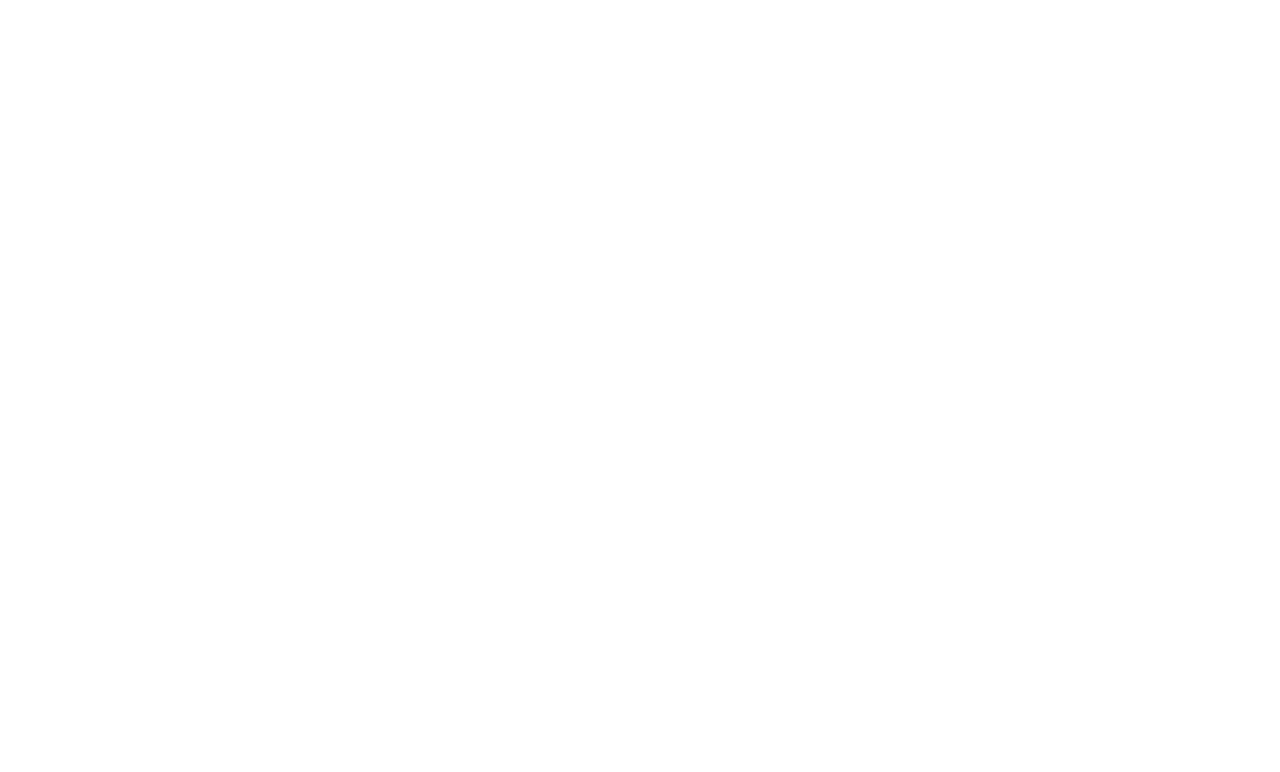
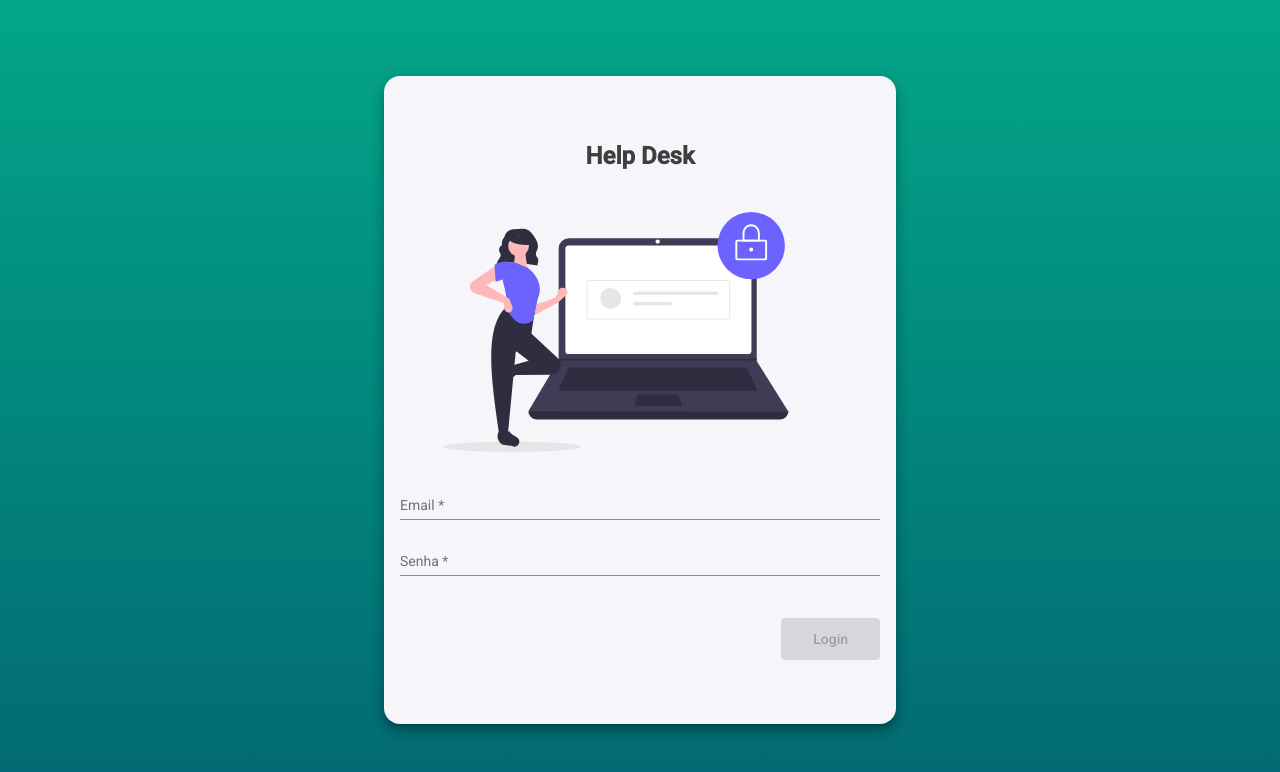
Before and after one commit to GabrielAnony/helpdesk-frontend, an Angular app: page /login in a window 1280 px wide. Before the commit this address led to /. Shown: the top 772 px of the page. Built offline with nearby package versions, Linux system fonts and the light colour scheme.

Commit message:
form e validation para login

```diff
--- a/src/app/app-routing.module.ts
+++ b/src/app/app-routing.module.ts
@@ -1,3 +1,4 @@
+import { LoginComponent } from "./components/login/login.component";
 import { TecnicoListComponent } from "./components/tecnico/tecnico-list/tecnico-list.component";
 import { HomeComponent } from "./components/home/home.component";
 import { NavComponent } from "./components/nav/nav.component";
@@ -5,6 +6,7 @@
 import { RouterModule, Routes } from "@angular/router";
 
 const routes: Routes = [
+  { path: "login", component: LoginComponent },
   {
     path: "",
     component: NavComponent,
--- a/src/app/app.module.ts
+++ b/src/app/app.module.ts
@@ -30,9 +30,10 @@
 import { HomeComponent } from './components/home/home.component';
 import { HeaderComponent } from './components/header/header.component';
 import { TecnicoListComponent } from './components/tecnico/tecnico-list/tecnico-list.component';
+import { LoginComponent } from './components/login/login.component';
 
 @NgModule({
-  declarations: [AppComponent, NavComponent, HomeComponent, HeaderComponent, TecnicoListComponent],
+  declarations: [AppComponent, NavComponent, HomeComponent, HeaderComponent, TecnicoListComponent, LoginComponent],
   imports: [
     BrowserModule,
     AppRoutingModule,
--- /dev/null
+++ b/src/app/components/login/login.component.css
@@ -0,0 +1,40 @@
+.container {
+  height: 100%;
+  background: rgb(2, 0, 36);
+  background: linear-gradient(0deg, #026873 0%, rgba(3, 166, 136, 1) 100%);
+  display: flex;
+  align-items: center;
+  justify-content: center;
+}
+
+.form {
+  width: 30rem;
+  margin: auto;
+  background-color: #f5f5fa;
+  padding: 4rem 1rem;
+  border-radius: 1rem;
+}
+
+h1 {
+  width: 100%;
+  text-align: center;
+  font-weight: 700;
+  color: rgb(63, 63, 63);
+}
+
+.full-width {
+  width: 100%;
+}
+
+.b-login {
+  background-color: #026873;
+  margin-top: 1.5rem;
+  float: right;
+  padding: 0.2rem 2rem;
+}
+
+img {
+  height: 15rem;
+  width: 90%;
+  margin: 1.5rem auto 1.5rem auto;
+}
--- /dev/null
+++ b/src/app/components/login/login.component.html
@@ -0,0 +1,23 @@
+<div class="container ">
+
+  <form class="form mat-elevation-z8">
+    <h1>Help Desk</h1>
+
+    <img src="assets/img/login-image.svg" alt="imagem de login">
+
+    <mat-form-field class="full-width">
+      <mat-label>Email</mat-label>
+      <input [formControl]="email" required [(ngModel)]="creds.email" name="email" matInput placeholder="Ex. example@mail.com">
+    </mat-form-field>
+
+    <mat-form-field class="full-width">
+      <mat-label>Senha</mat-label>
+      <input [formControl]="senha" required [(ngModel)]="creds.senha" name="senha" type="password" matInput placeholder="Ex. password">
+    </mat-form-field>
+
+    <button [disabled]="!validaCampos()" class="b-login" mat-raised-button color="primary">Login</button>
+
+  </form>
+
+
+</div>
--- /dev/null
+++ b/src/app/components/login/login.component.ts
@@ -0,0 +1,30 @@
+import { Credenciais } from "./../../models/credenciais";
+import { Component, OnInit } from "@angular/core";
+import { FormControl, Validators } from "@angular/forms";
+
+@Component({
+  selector: "app-login",
+  templateUrl: "./login.component.html",
+  styleUrls: ["./login.component.css"],
+})
+export class LoginComponent implements OnInit {
+  creds: Credenciais = {
+    email: "",
+    senha: "",
+  };
+
+  email = new FormControl(null, Validators.email);
+  senha = new FormControl(null, Validators.minLength(3));
+
+  constructor() {}
+
+  ngOnInit(): void {}
+
+  validaCampos(): boolean {
+    if (this.email.valid && this.senha.valid) {
+      return true;
+    } else {
+      return false;
+    }
+  }
+}
--- /dev/null
+++ b/src/app/models/credenciais.ts
@@ -0,0 +1,4 @@
+export interface Credenciais {
+  email: string;
+  senha: string;
+}
```
